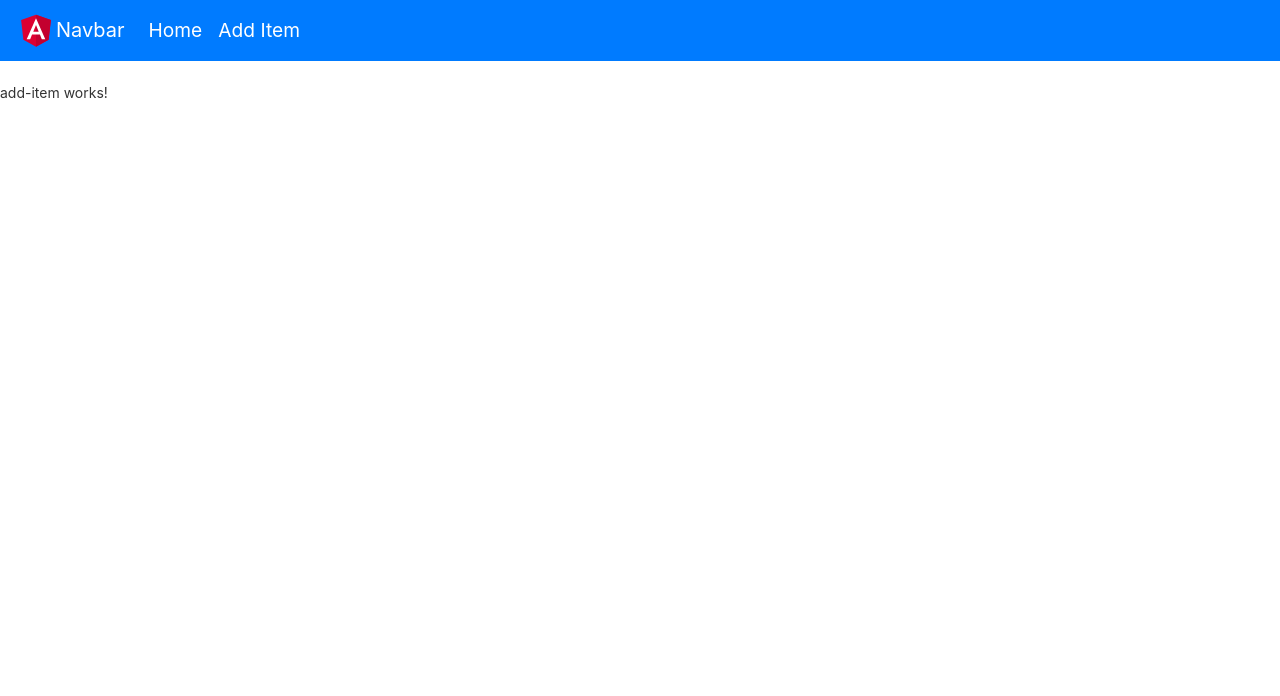
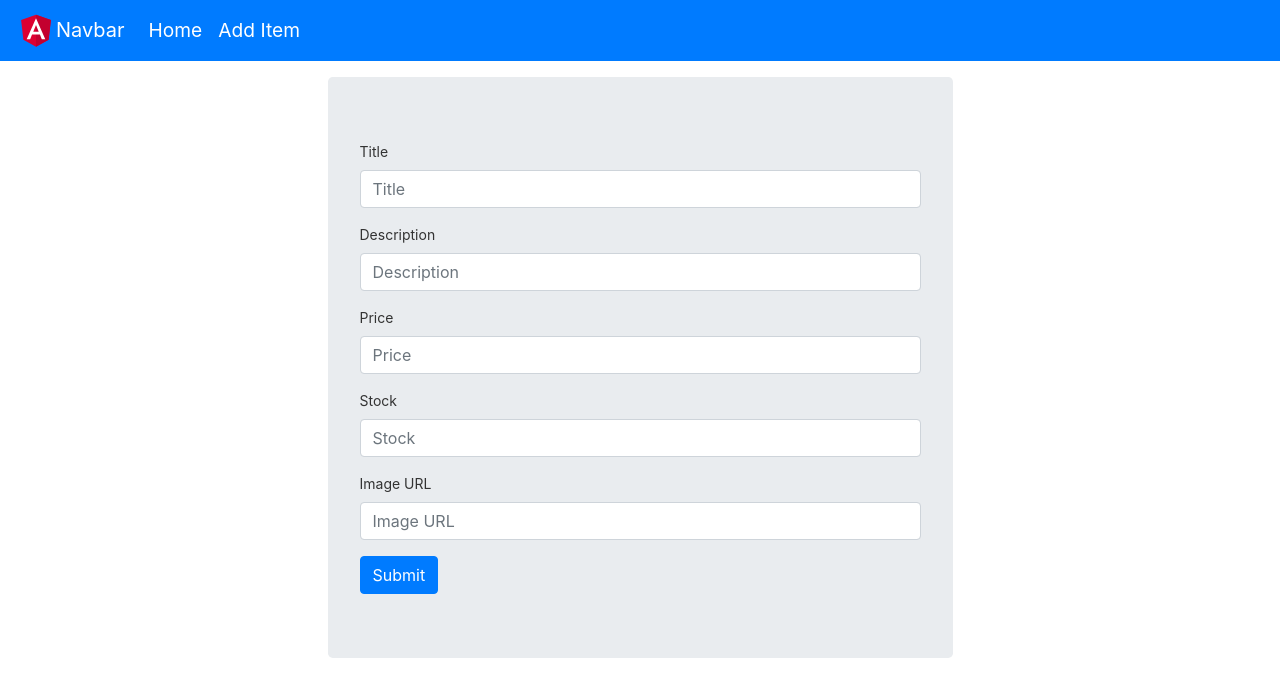
Before and after one commit to hdudowicz/node-inventory-app, an Angular app in the folder client/: page /add-item in a window 1280 px wide. Shown: the top 696 px of the page. Built offline with nearby package versions, Linux system fonts and the light colour scheme.

Commit message:
Added Add Item page

```diff
--- a/client/src/app/app.module.ts
+++ b/client/src/app/app.module.ts
@@ -7,6 +7,7 @@ import { ItemsComponent } from './components/items/items.component';
 import { ItemCardComponent } from './components/item-card/item-card.component';
 import {HttpClientModule} from "@angular/common/http";
 import { AddItemComponent } from './components/add-item/add-item.component';
+import {ReactiveFormsModule} from "@angular/forms";
 
 @NgModule({
   declarations: [
@@ -18,7 +19,8 @@ import { AddItemComponent } from './components/add-item/add-item.component';
   imports: [
     BrowserModule,
     AppRoutingModule,
-    HttpClientModule
+    HttpClientModule,
+    ReactiveFormsModule
   ],
   providers: [],
   bootstrap: [AppComponent]
--- a/client/src/app/components/add-item/add-item.component.html
+++ b/client/src/app/components/add-item/add-item.component.html
@@ -1 +1,35 @@
-<p>add-item works!</p>
+<div class="jumbotron col-md-6 mx-auto m-3">
+  <form [formGroup]="addItemForm" (ngSubmit)="onSubmit(addItemForm.value)">
+    <div class="form-group">
+      <label for="titleInput">Title</label>
+      <input type="text" class="form-control" id="titleInput" placeholder="Title" formControlName="title">
+    </div>
+
+    <div class="form-group">
+      <label for="descriptionInput">Description</label>
+      <input type="text" class="form-control" id="descriptionInput" placeholder="Description" formControlName="description">
+    </div>
+
+    <div class="form-group">
+      <label for="priceInput">Price</label>
+      <input type="number" class="form-control" id="priceInput" placeholder="Price" formControlName="price">
+    </div>
+
+    <div class="form-group">
+      <label for="stockInput">Stock</label>
+      <input type="number" class="form-control" id="stockInput" placeholder="Stock" formControlName="stock">
+    </div>
+
+    <div class="form-group">
+      <label for="imageUrlInput">Image URL</label>
+      <input type="text" class="form-control" id="imageUrlInput" placeholder="Image URL" formControlName="imageURL" req>
+    </div>
+
+    <button type="submit" class="btn btn-primary">Submit</button>
+  </form>
+</div>
+<!--title: string;
+  description: string;
+  price: number;
+  stock: number;
+  imageURL: string;-->
--- a/client/src/app/components/add-item/add-item.component.ts
+++ b/client/src/app/components/add-item/add-item.component.ts
@@ -1,4 +1,6 @@
 import { Component, OnInit } from '@angular/core';
+import {FormBuilder} from "@angular/forms";
+import {ItemsServiceService} from "../../services/items-service.service";
 
 @Component({
   selector: 'app-add-item',
@@ -6,10 +8,26 @@ import { Component, OnInit } from '@angular/core';
   styleUrls: ['./add-item.component.css']
 })
 export class AddItemComponent implements OnInit {
+  addItemForm;
 
-  constructor() { }
+  constructor(private formBuilder: FormBuilder, private itemsServiceService: ItemsServiceService) {
+    this.addItemForm = this.formBuilder.group({
+    title: '',
+    description: '',
+    price: '',
+    stock: '',
+    imageURL: ''
+    });
+  }
 
   ngOnInit(): void {
+
+  }
+
+  onSubmit(formData){
+    this.itemsServiceService.createItem(formData).subscribe((data) => {
+      console.log(data);
+    });
   }
 
 }
--- a/client/src/app/components/item-card/item-card.component.html
+++ b/client/src/app/components/item-card/item-card.component.html
@@ -1,8 +1,10 @@
 <div class="card" style="width: 18rem; min-height: 280px;">
-  <img src="//via.placeholder.com/150.png/50" class="card-img-top" alt="...">
+  <img src="{{ item.imageURL  != '' ? item.imageURL : '//via.placeholder.com/150.png/50'}}" class="card-img-top" alt="...">
   <div class="card-body">
     <h5 class="card-title">{{ item.title}}</h5>
     <p class="card-text text-truncate description">{{ item.description }}</p>
-    <a href="#" class="btn btn-primary">Buy For £{{ item.price }}</a>
+    <h5 class="card-title">£{{ item.price}}</h5>
+
+    <a href="#" class="btn btn-primary">Edit</a>
   </div>
 </div>
--- a/client/src/app/components/items/items.component.html
+++ b/client/src/app/components/items/items.component.html
@@ -1,4 +1,4 @@
-<div class="row card-deck">
+<div class="row card-deck col-md-12 m-3">
   <app-item-card *ngFor="let item of items" [item]="item">
 
   </app-item-card>
--- a/client/src/app/services/items-service.service.ts
+++ b/client/src/app/services/items-service.service.ts
@@ -15,4 +15,8 @@ export class ItemsServiceService {
   getItems(): Observable<Item[]> {
     return this.httpClient.get<Item[]>(this.url);
   }
+
+  createItem(item: Item): Observable<Item>{
+    return this.httpClient.post<Item>(this.url, item)
+  }
 }
```
Also changed, not shown: client/src/app/app.component.html (+1 -13 lines), 1 other file (tests, documents, lock files or other folders).
